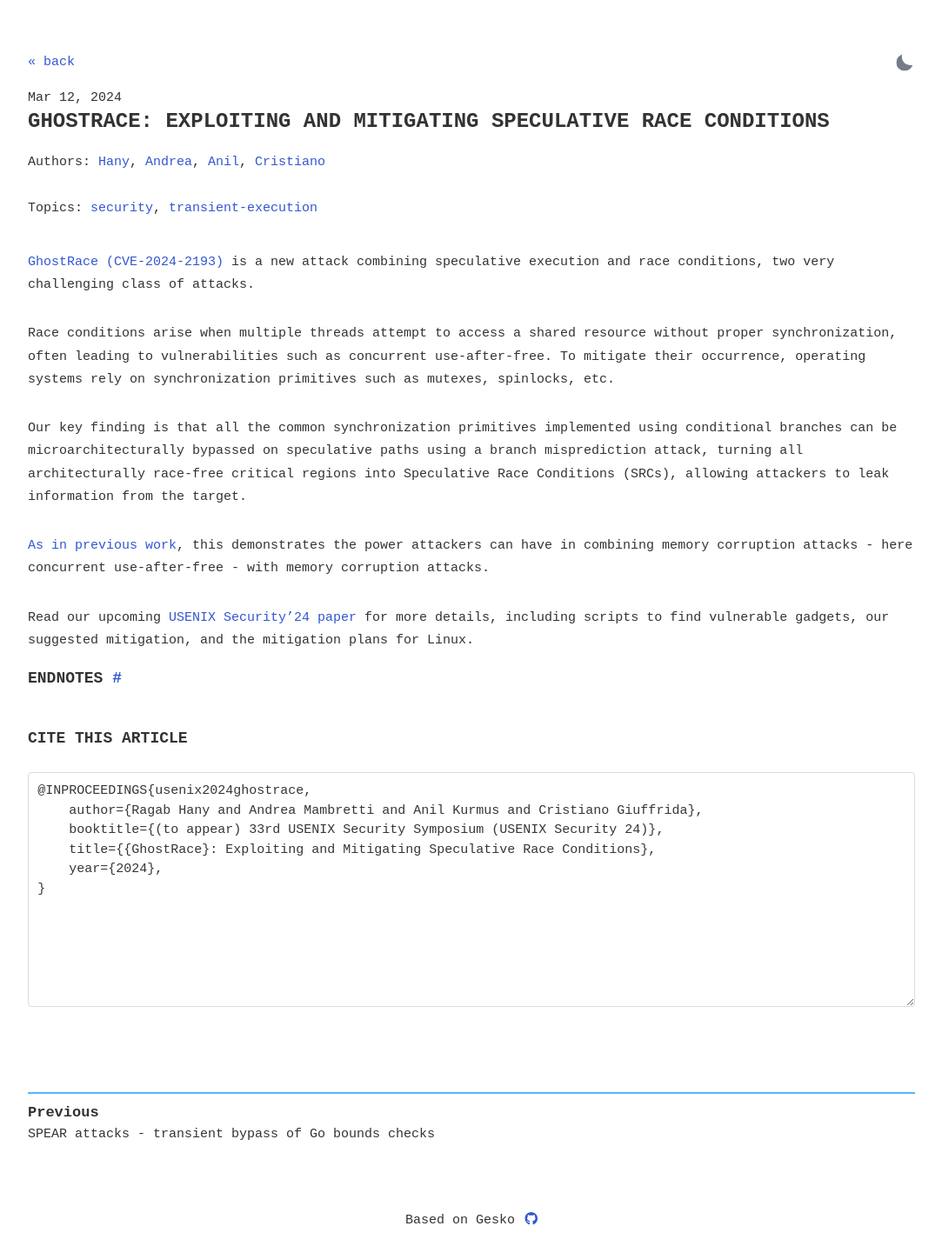
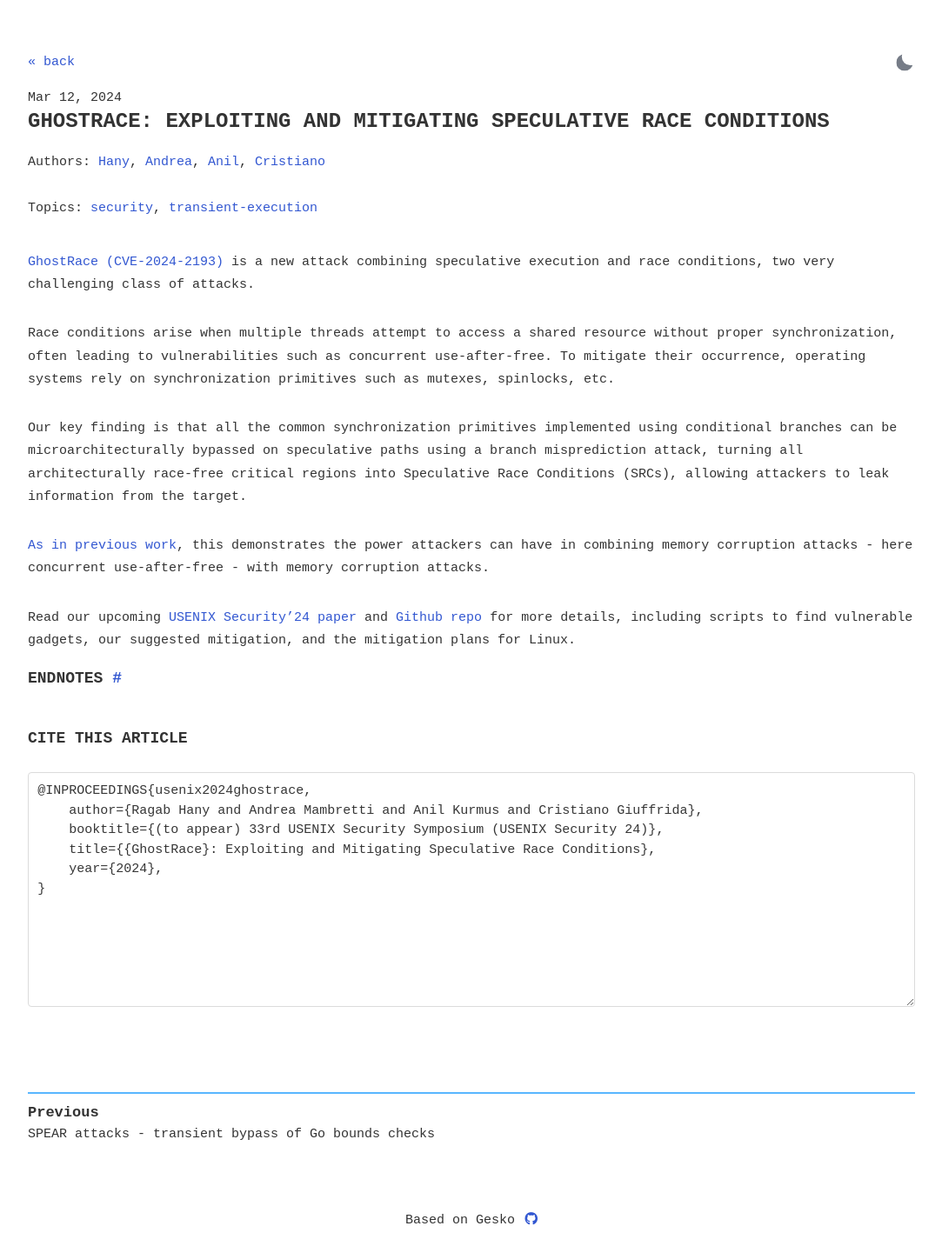
Before and after one commit to IBM/system-security-research-updates, a Jekyll site: the page built from _posts/2024-03-12-ghostrace.md, in a window 1280 px wide. Shown: the whole page at 87% size, without its empty margins (98-1181 px from the left). Built offline with Jekyll 4.4.1, drawn with Linux system fonts in a browser that asks for light colours; nearby versions of some CDN libraries; a style sheet for code colours, icons or effects is not loaded.

Commit message:
added github repo

```diff
--- a/_posts/2024-03-12-ghostrace.md
+++ b/_posts/2024-03-12-ghostrace.md
@@ -18,6 +18,6 @@ Our key finding is that all the common synchronization primitives implemented us
 
 [As in previous work]({% link _posts/2021-06-18-SPEAR-attacks-SSP-usecase.md %}), this demonstrates the power attackers can have in combining memory corruption attacks - here concurrent use-after-free - with memory corruption attacks.
 
-Read our upcoming [USENIX Security'24 paper](https://download.vusec.net/papers/ghostrace_sec24.pdf) for more details, including scripts to find vulnerable gadgets, our suggested mitigation, and the mitigation plans for Linux.
+Read our upcoming [USENIX Security'24 paper](https://download.vusec.net/papers/ghostrace_sec24.pdf) and [Github repo](https://github.com/vusec/ghostrace) for more details, including scripts to find vulnerable gadgets, our suggested mitigation, and the mitigation plans for Linux.
 
 # Endnotes
```
